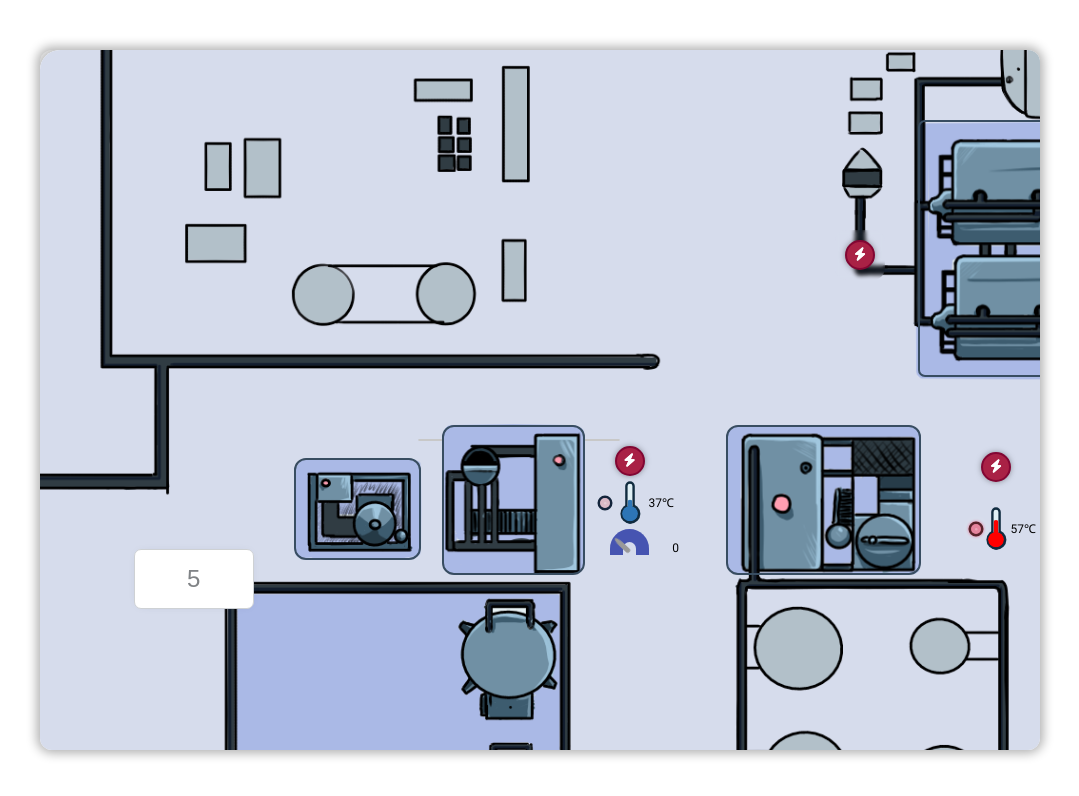
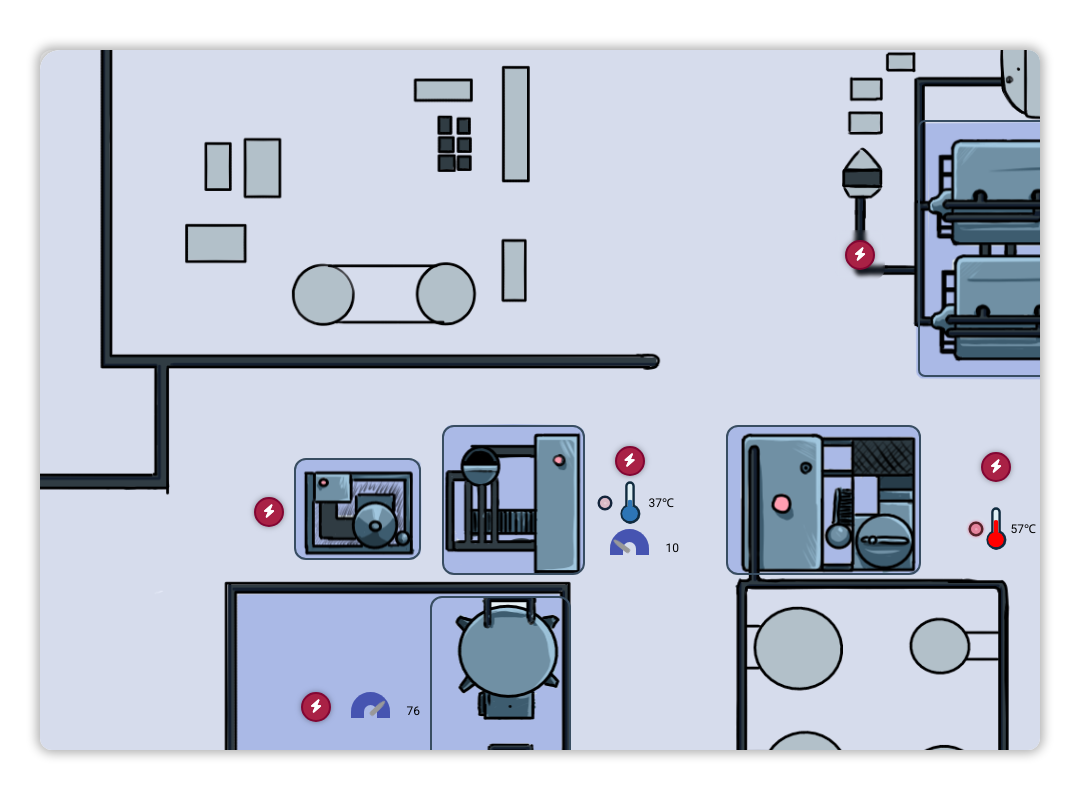
Before and after one commit to EdyRivas/machineComponents, an Angular app: page / in a window 1280 px wide. Shown: the top 796 px of the page, without its empty margins (100-1179 px from the left). Built offline with nearby package versions, Linux system fonts and the light colour scheme.

Commit message:
end layout

```diff
--- a/src/app/home/home.component.html
+++ b/src/app/home/home.component.html
@@ -16,7 +16,7 @@
                             <app-temperature [idT]="'tempPast'"></app-temperature>
                         </div>
                         <div class="contElement">
-                            <app-pressure></app-pressure>
+                            <app-pressure [idP]="'pressPast'"></app-pressure>
                         </div>
                     </div>
                 </div>
@@ -31,10 +31,22 @@
                 </div>
                 <!-- #endregion -->
 
-
-                <div class="btnCont2">
+                <!-- #region element 2 deacrem -->
+                <div class="btnCont2" (click)="vertlDisp('display2')">
                 </div>
-
+                <div class="component2">
+                    <app-energy-indicator [idN]="'engDeacrem'"></app-energy-indicator>
+                </div>
+                <div id="display2" class="btnCont2Display">
+                    <div class="cont">
+                        <div class="w100 h100">
+                            <div class="imgCont">
+                                <img src="../../assets/images/background/descremador.jpeg" alt="" class="cuajo">
+                            </div>
+                        </div>
+                    </div>
+                </div>
+                <!-- #endregion -->
 
                 <!-- #region element 3  estand-->
                 <div class="btnCont3" (click)="display('display3')"></div>
@@ -78,8 +90,25 @@
                 <!-- #endregion -->
 
 
-                <div class="btnCont5">
-                    <button class="btn">5</button>
+                <div class="btnCont5" (click)="display('display5')">
+                </div>
+                <div class="component5">
+                    <div class="compCont">
+                        <app-energy-indicator [idN]="'engSilo'"></app-energy-indicator>
+                    </div>
+                    <div class="compCont">
+                        <app-pressure [idP]="'pressSilo'"></app-pressure>
+                    </div>
+
+                </div>
+                <div id="display5" class="btnCont5Display">
+                    <div class="cont">
+                        <div class="w100 h100">
+                            <div class="imgCont">
+                                <img src="../../assets/images/background/silo.jpeg" alt="" class="w100">
+                            </div>
+                        </div>
+                    </div>
                 </div>
 
             </div>
--- a/src/app/home/home.component.scss
+++ b/src/app/home/home.component.scss
@@ -112,7 +112,7 @@
     border-radius: 12px;
     background-color: white;
     border: #c8c8c8 1px solid;
-    display: flex;
+    display: none;
     overflow: hidden;
     justify-content: center;
     align-items: baseline;
@@ -135,6 +135,30 @@
     border: #384d61 2px solid;
     z-index: 2;
     background-position: center center;
+    background-image: url(../../assets/images/background/deacream.png);
+}
+
+.component2 {
+    position: absolute;
+    left: 214px;
+    bottom: 315px;
+}
+
+.btnCont2Display {
+    transition: all .3s ease;
+    position: absolute;
+    display: none;
+    left: 254px;
+    bottom: 370px;
+    width: 123px;
+    height: 0;
+    border-radius: 12px;
+    background-color: white;
+    border: #c8c8c8 1px solid;
+    display: flex;
+    overflow: hidden;
+    justify-content: center;
+    align-items: center;
 }
 
 //#endregion
@@ -174,7 +198,7 @@
 }
 
 //#endregion
-//#region cont4
+//#region cont 4
 .btnCont4 {
     background-color: transparent;
     right: 70px;
@@ -222,12 +246,50 @@
 }
 
 //#endregion
+//#region cont 5
 .btnCont5 {
+    z-index: 2;
     background-color: transparent;
-    left: 8%;
-    top: 63%;
+    height: 242px;
+    width: 137px;
+    right: 639px;
+    bottom: 0;
+    border: #384d61 2px solid;
+    border-radius: 12px;
+    background-position: right center;
+    background-image: url(../../assets/images/background/siloIcon.png);
 }
 
+.component5 {
+    position: absolute;
+    right: 820px;
+    bottom: 120px;
+    display: flex;
+    justify-content: center;
+    align-content: center;
+}
+
+.compCont {
+    margin-left: 20px;
+}
+
+.btnCont5Display {
+    transition: all .3s ease;
+    position: absolute;
+    right: 768px;
+    bottom: 0px;
+    height: 236px;
+    width: 0;
+    border-radius: 12px;
+    background-color: white;
+    border: #c8c8c8 2px solid;
+    display: none;
+    overflow: hidden;
+    justify-content: center;
+    align-items: center;
+}
+
+//#endregion
 .btn {
     width: 100%;
     height: 100%;
--- a/src/app/home/home.component.ts
+++ b/src/app/home/home.component.ts
@@ -22,6 +22,8 @@ export class HomeComponent implements OnInit {
         setTimeout(() => {
           if (id == 'display4')
             display.style.width = '298px';
+          else if(id =='display5')
+            display.style.width = '189px';
           else
             display.style.width = '282px';
         }, 200);
@@ -36,6 +38,8 @@ export class HomeComponent implements OnInit {
         setTimeout(() => {
           if (id == 'display4')
             display.style.width = '298px';
+          else if(id =='display5')
+            display.style.width = '189px';
           else
             display.style.width = '282px';
         }, 200);
@@ -64,7 +68,10 @@ export class HomeComponent implements OnInit {
         display.style.display = 'flex'
         display.style.transform= 'scaleX(0)';
         setTimeout(() => {
-          display.style.height = '146px';
+          if (id == 'display')
+            display.style.height = '146px';
+          else
+            display.style.height = '98px';
           display.style.transform= 'scaleX(1)';
         }, 200);
         this.lastVertical = id;
@@ -73,7 +80,10 @@ export class HomeComponent implements OnInit {
         display.style.display = 'flex'
         display.style.transform= 'scaleX(0)';
         setTimeout(() => {
-          display.style.height = '146px';
+          if (id == 'display')
+            display.style.height = '146px';
+          else
+            display.style.height = '98px';
           display.style.transform= 'scaleX(1)';
         }, 200);
         this.lastVertical = id;
--- a/src/app/pressure/pressure.component.html
+++ b/src/app/pressure/pressure.component.html
@@ -1,8 +1,8 @@
 <div class="flx w100">
-    <span id="speed" style="--r:0" class="speedometer"></span>
-    <h3 class="title" id="text"></h3>
+    <span [id]="idP" style="--r:0" class="speedometer"></span>
+    <h3 class="title" [id]="idP+'text'"></h3>
 </div>
 
 
 <!-- <button (click)="deg()"></button> -->
-<button hidden id="aux" (click)="auxDeg()"></button>
+<button hidden [id]="idP+'aux'" (click)="auxDeg(idP)"></button>
--- a/src/app/pressure/pressure.component.ts
+++ b/src/app/pressure/pressure.component.ts
@@ -1,4 +1,5 @@
 import { devOnlyGuardedExpression } from '@angular/compiler';
+import { Input } from '@angular/core';
 import { Component, OnInit } from '@angular/core';
 declare var $: any;
 @Component({
@@ -7,27 +8,31 @@ declare var $: any;
   styleUrls: ['./pressure.component.scss']
 })
 export class PressureComponent implements OnInit {
-
+ @Input() idP:string;
   constructor() { }
 
   ngOnInit(): void {
-this.deg()
+    setTimeout(() => {
+      this.deg(this.idP);
+
+    }, 200);
   }
 clsPrev = '';
-delCls(){
-  let speed = document.getElementById('speed') as HTMLElement;
- if (this.clsPrev != ''){
-  speed.classList.remove(this.clsPrev);
-  this.clsPrev = '';
- }
+delCls(id:string){
+  let speed = document.getElementById(id) as HTMLElement;
+  if (this.clsPrev != ''){
+    speed.classList.remove(this.clsPrev);
+    this.clsPrev = '';
+  }
  else return;
 }
-deg():any{
-  let aux = document.getElementById('aux') as HTMLElement;
-  let speed = document.getElementById('speed') as HTMLElement;
-  let text = document.getElementById('text') as HTMLElement;
+// auto change degrees
+deg(id:string):any{
+  let aux = document.getElementById(id+'aux') as HTMLElement;
+  let speed = document.getElementById(id) as HTMLElement;
+  let text = document.getElementById(id+'text') as HTMLElement;
   let deg = Math.random() * 100;
-  this.delCls()
+  this.delCls(id)
 
   if(deg >=0 && deg <= 5 ){
     speed.classList.add('d_0')
@@ -81,9 +86,9 @@ deg():any{
 
 aux.click();
 }
-auxDeg(){
+auxDeg(id:string){
   setTimeout(() => {
-    this.deg()
+    this.deg(id)
   }, 500);
 }
 }
```
Also changed, not shown: src/assets/images/background/deacream.png (added), src/assets/images/background/siloIcon.png (added).
